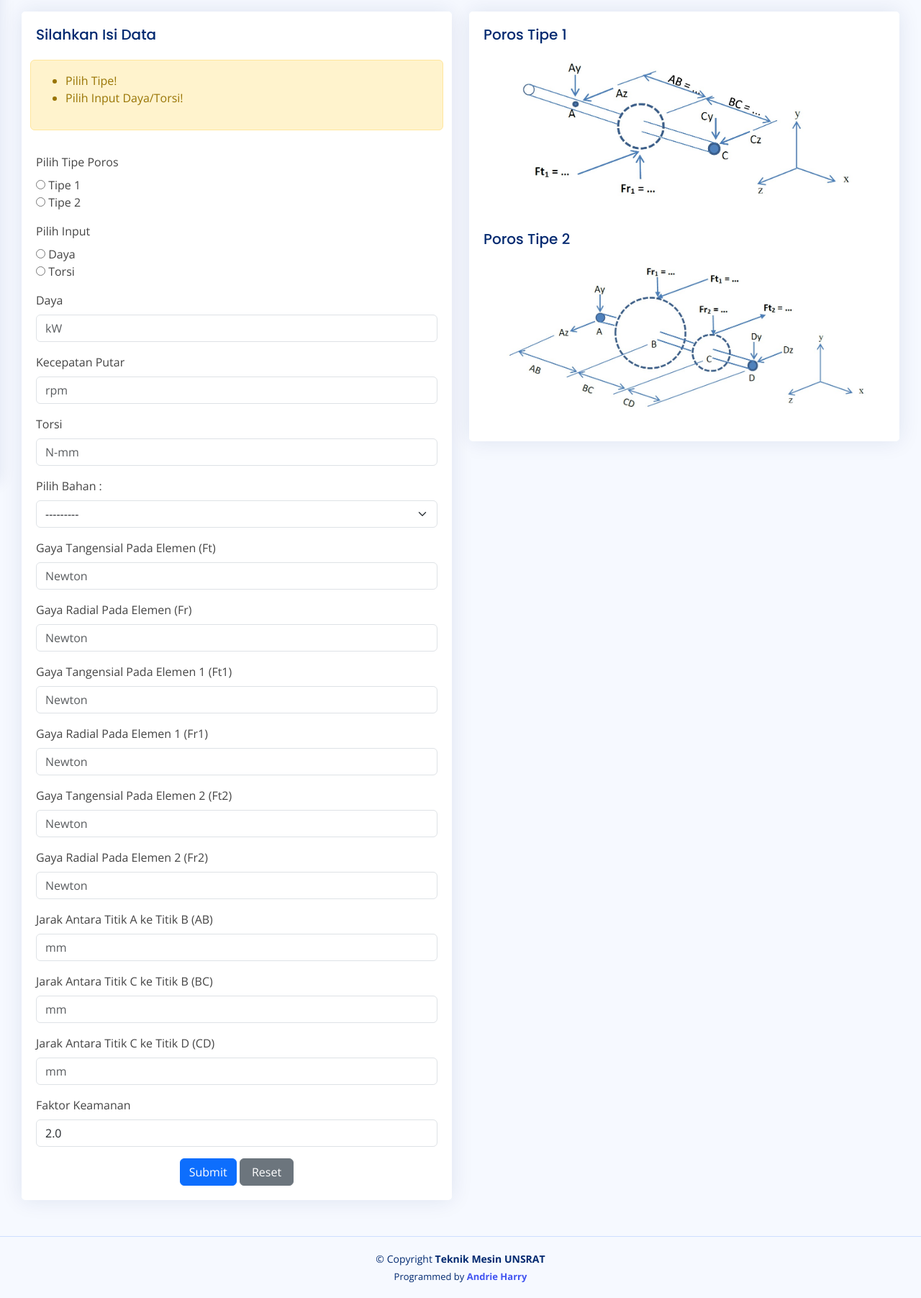
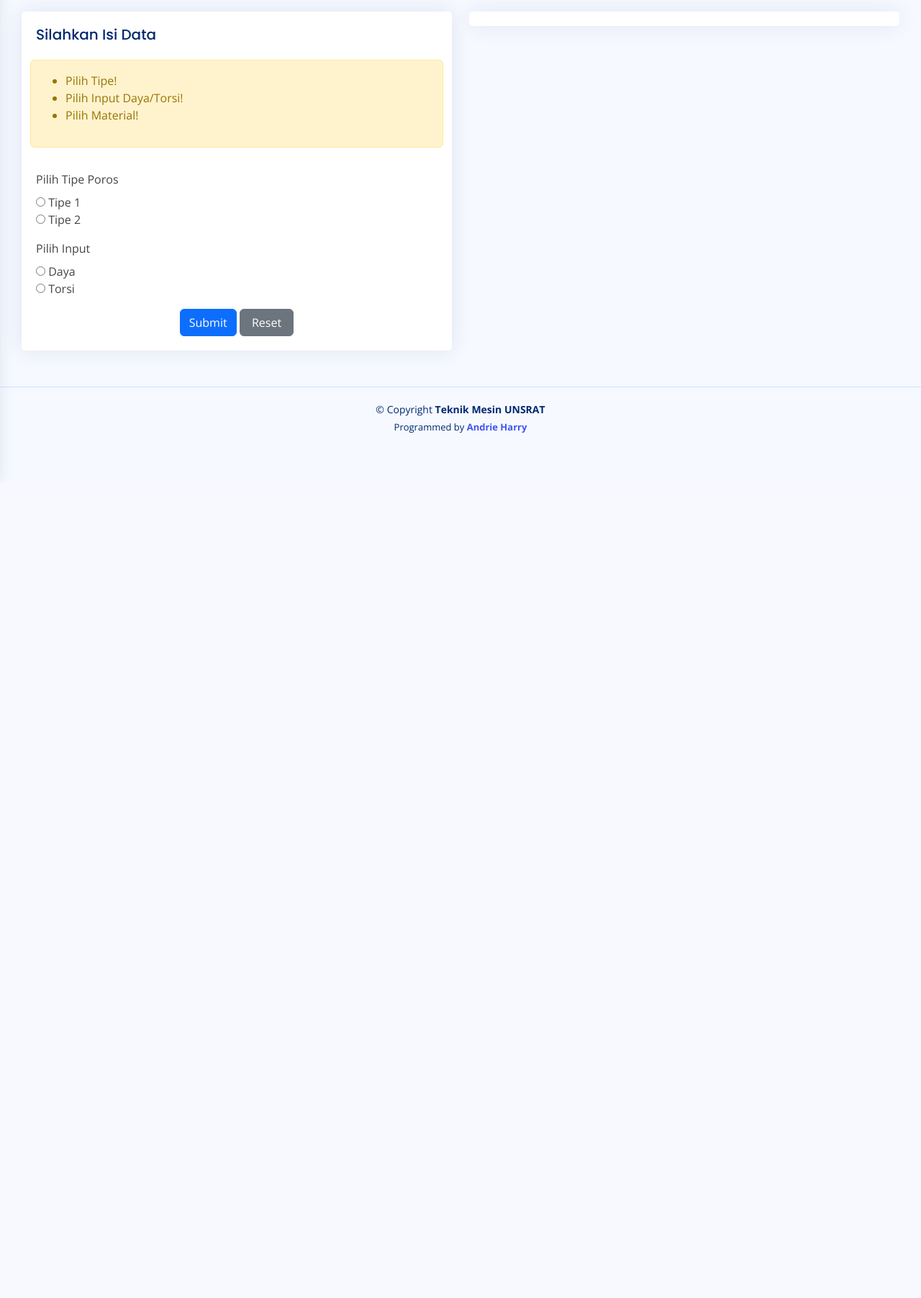
Before and after one commit to DrieHarry/mechanical-design, a Django app: page /shaft/output in a window 1280 px wide. Shown: the part 130-1933 px from the top of the page at 72% size. After the commit the page ends 783 px from the top, so only its background shows below. Run offline with Django 4.2, Linux system fonts and the light colour scheme; data comes from the database, SQL or seed files in the repository; both versions use the stored data as it was after the commit; some libraries are stand-ins or nearby versions.

Commit message:
style v1.2.4 -- Favicon, perbaikan pada script radio, Material error message

```diff
--- a/shaft/forms.py
+++ b/shaft/forms.py
@@ -45,6 +45,7 @@ class MyForm(forms.Form):
         T = cleaned_data.get("T")
         AB = cleaned_data.get("AB")
         BC = cleaned_data.get("BC")
+        Material = cleaned_data.get("Material")
         errors = []
         if not tipe:
             errors.append('Pilih Tipe!')
@@ -58,6 +59,8 @@ class MyForm(forms.Form):
         elif RadioSelectDayaTorsi == 'T':
             if not T:
                 errors.append('Torsi harus diisi!')
+        if not Material:
+            errors.append('Pilih Material!')
         if tipe == '1':
             Ft = cleaned_data.get("Ft")
             Fr = cleaned_data.get("Fr")
--- a/shaft/static/shaft/js/main.js
+++ b/shaft/static/shaft/js/main.js
@@ -1,4 +1,5 @@
 document.addEventListener('DOMContentLoaded', function () {
+    // Animasi Menu Sidebar Script
     const toggleSidebarBtn = document.getElementById('toggle-sidebar-btn');
     const sidebar = document.getElementById('sidebar');
     const body = document.getElementById('body');
@@ -14,7 +15,7 @@ document.addEventListener('DOMContentLoaded', function () {
       }
     });
 
-    // Active Link
+    // Highlight menu aktif Script
     const navLinks = document.querySelectorAll('.sidebar-nav .nav-link');
     navLinks.forEach((navLink) => {
       navLink.addEventListener('click', () => {
@@ -23,53 +24,95 @@ document.addEventListener('DOMContentLoaded', function () {
       });
     });
 
-    // Your other custom JavaScript code
-    var radios = document.getElementsByName('RadioSelectTipe');
-    var tipe1 = document.querySelectorAll('.tipe1');
-    var tipe2 = document.querySelectorAll('.tipe2');
-
-    for (var i = 0; i < radios.length; i++) {
-        radios[i].onchange = function () {
-            if (this.value == '1') {
-                for (var j = 0; j < tipe1.length; j++) {
+    // Pilihan Radio Script
+    let radios = document.getElementsByName('RadioSelectTipe');
+    let tipe1 = document.querySelectorAll('.tipe1');
+    let tipe2 = document.querySelectorAll('.tipe2');
+    let notipe = document.querySelectorAll('.notipe');
+    let radios2 = document.getElementsByName('RadioSelectDayaTorsi');
+    let daya = document.querySelectorAll('.daya');
+    let torsi = document.querySelectorAll('.torsi');
+    // Fungsi Tipe untuk menampilkan dan menyembunyikan konten
+    function updateContent() {
+        for (let i = 0; i < radios.length; i++) {
+            if (radios[i].checked) {
+                if (radios[i].value == '1') {
+                    for (let j = 0; j < tipe1.length; j++) {
                         tipe1[j].style.display = "block";
                     }
-                for (var k = 0; k < tipe2.length; k++) {
+                    for (let k = 0; k < tipe2.length; k++) {
                         tipe2[k].style.display = "none";
                     }
-            } else if (this.value == '2') {
-                for (var j = 0; j < tipe1.length; j++) {
+                    for (let l = 0; l < notipe.length; l++) {
+                        notipe[l].style.display = "block";
+                    }
+                } else if (radios[i].value == '2') {
+                    for (let j = 0; j < tipe1.length; j++) {
                         tipe1[j].style.display = "none";
                     }
-                for (var k = 0; k < tipe2.length; k++) {
+                    for (let k = 0; k < tipe2.length; k++) {
                         tipe2[k].style.display = "block";
+                    }
+                    for (let l = 0; l < notipe.length; l++) {
+                        notipe[l].style.display = "block";
+                    }
+                }
+            }
+        }
+    }
+    // Fungsi Daya Torsi untuk menampilkan dan menyembunyikan konten
+    function updateContent2() {
+        for (let i = 0; i < radios2.length; i++) {
+            if (radios2[i].checked) {
+                if (radios2[i].value == 'D') {
+                    for (let j = 0; j < daya.length; j++) {
+                        daya[j].style.display = "block";
+                    }
+                    for (let k = 0; k < torsi.length; k++) {
+                        torsi[k].style.display = "none";
+                    }
+                } else if (radios2[i].value == 'T') {
+                    for (let j = 0; j < daya.length; j++) {
+                        daya[j].style.display = "none";
+                    }
+                    for (let k = 0; k < torsi.length; k++) {
+                        torsi[k].style.display = "block";
+                    }
                 }
             }
         }
     }
 
-    var radios2 = document.getElementsByName('RadioSelectDayaTorsi');
-    var daya = document.querySelectorAll('.daya');
-    var torsi = document.querySelectorAll('.torsi');
-
-    for(var i = 0; i < radios.length; i++) {
-        radios2[i].onchange = function() {
-            if (this.value == 'D') {
-                for (var j = 0; j < daya.length; j++) {
-                    daya[j].style.display = "block";
+    for (let j = 0; j < tipe1.length; j++) {
+        tipe1[j].style.display = "none";
     }
-                for (var k = 0; k < torsi.length; k++) {
-                    torsi[k].style.display = "none";
+    for (let k = 0; k < tipe2.length; k++) {
+        tipe2[k].style.display = "none";
     }
-            } else if (this.value == 'T') {
-                for (var j = 0; j < daya.length; j++) {
-                    daya[j].style.display = "none";
+    for (let l = 0; l < notipe.length; l++) {
+        notipe[l].style.display = "none";
     }
-                for (var k = 0; k < torsi.length; k++) {
-                    torsi[k].style.display = "block";
+    for (let j = 0; j < torsi.length; j++) {
+        torsi[j].style.display = "none";
     }
-            }
-        }
+    for (let k = 0; k < daya.length; k++) {
+        daya[k].style.display = "none";
     }
 
+    for (let i = 0; i < radios.length; i++) {
+        radios[i].onchange = updateContent;
+    }
+    for (let i = 0; i < radios2.length; i++) {
+        radios2[i].onchange = updateContent2;
+    }
+
+    // Panggil Fungsi saat halaman di load
+    window.onload = function() {
+        updateContent();
+        updateContent2();
+    };
+
+
+
+    // Script Lainnya disini
   });
--- a/shaft/templates/shaft/input.html
+++ b/shaft/templates/shaft/input.html
@@ -50,7 +50,7 @@
                         <label class="form-label">{{ form.T.label }}</label>
                         {{ form.T }}
                     </div>
-                    <div class="col-12">
+                    <div class="notipe col-12">
                         <label class="form-label">{{ form.Material.label }}</label>
                         {{ form.Material }}
                     </div>
@@ -78,11 +78,11 @@
                         <label class="form-label">{{ form.Fr2.label }}</label>
                         {{ form.Fr2 }}
                     </div>
-                    <div class="col-12">
+                    <div class="notipe col-12">
                         <label class="form-label">{{ form.AB.label }}</label>
                         {{ form.AB }}
                     </div>
-                    <div class="col-12">
+                    <div class="notipe col-12">
                         <label class="form-label">{{ form.BC.label }}</label>
                         {{ form.BC }}
                     </div>
@@ -90,7 +90,7 @@
                         <label class="form-label">{{ form.CD.label }}</label>
                         {{ form.CD }}
                     </div>
-                    <div class="col-12">
+                    <div class="notipe col-12">
                         <label class="form-label">{{ form.N.label }}</label>
                         {{ form.N }}
                     </div>
--- a/shaft/templates/shaft/layout.html
+++ b/shaft/templates/shaft/layout.html
@@ -1,11 +1,13 @@
 {% load static %}
 <!DOCTYPE html>
-<html lang="en">
+<html lang="id">
     <head>
         <meta charset="UTF-8">
         <meta name="viewport" content="width=device-width, initial-scale=1.0">
         <title>{% block title %}{% endblock %}</title>
-          <!-- Google Fonts -->
+        <!-- Favicons -->
+        <link href="{% static 'shaft/favicon.png' %}" rel="icon">
+        <!-- Google Fonts -->
         <link href="https://fonts.gstatic.com" rel="preconnect">
         <link href="https://fonts.googleapis.com/css?family=Open+Sans:300,300i,400,400i,600,600i,700,700i|Nunito:300,300i,400,400i,600,600i,700,700i|Poppins:300,300i,400,400i,500,500i,600,600i,700,700i" rel="stylesheet">
         <!-- ======= External CSS Files ======= -->
```
Also changed, not shown: home/templates/home/homepage.html (+8 -6 lines), db.sqlite3, shaft/static/shaft/favicon.png (added), 1 other file. Lines whose indentation alone changed are shown as unchanged.
